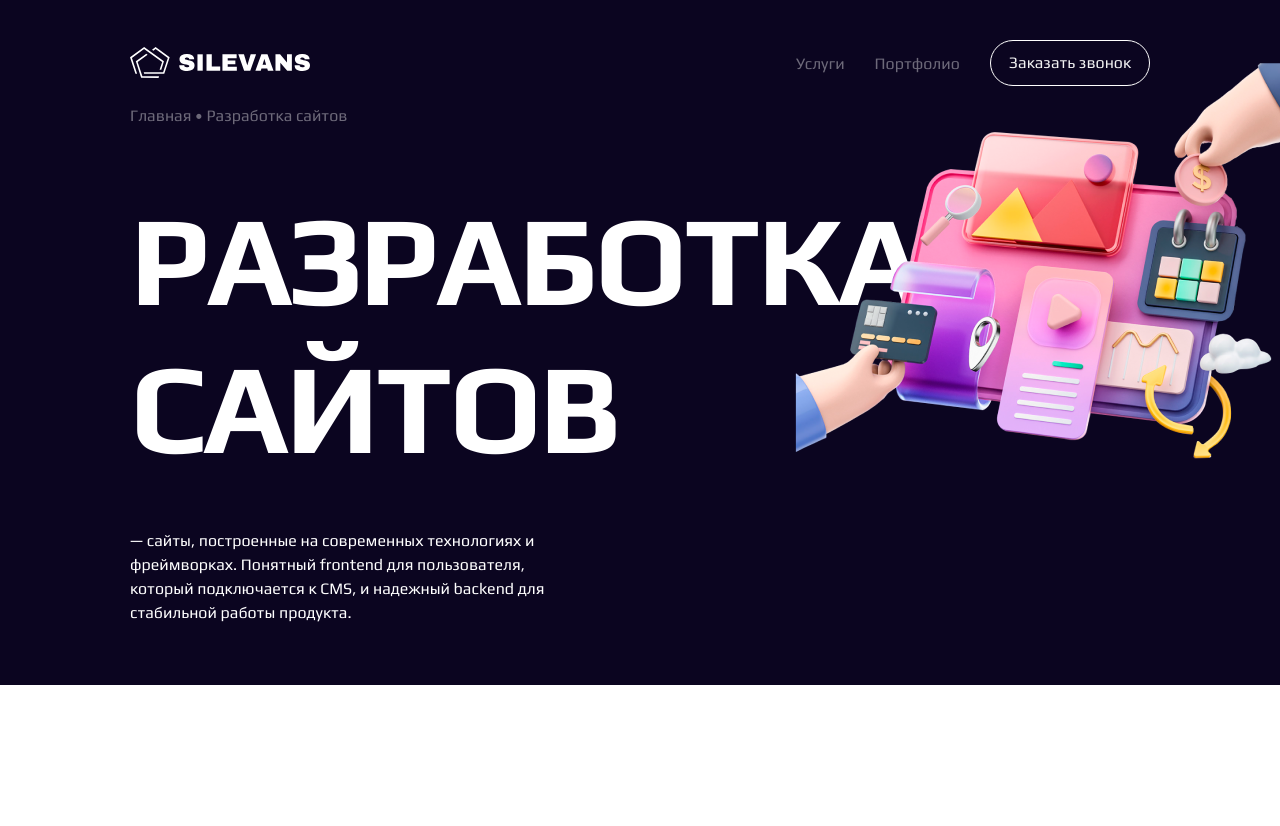
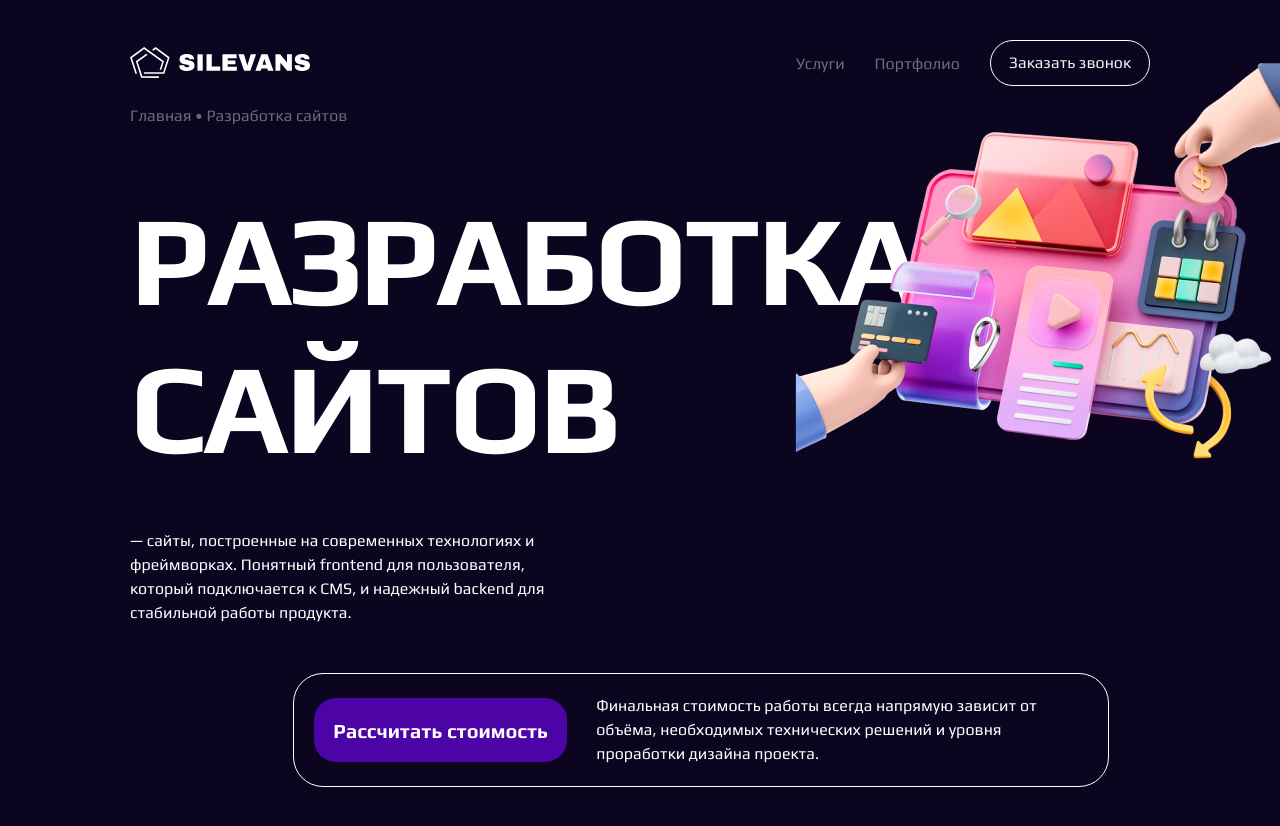
Before and after one commit to JulieBenchuk/web-studio, a Next.js app: page /development in a window 1280 px wide. Shown: the top 826 px of the page. Before the commit the page ends 800 px from the top, so only its background shows below. Built offline with nearby package versions, Linux system fonts and the light colour scheme.

Commit message:
feat: added cost block to top block

```diff
--- a/src/components/common/topBlock/TopBlock.tsx
+++ b/src/components/common/topBlock/TopBlock.tsx
@@ -4,6 +4,7 @@ import Header from "@/components/common/header/Header";
 import style from "./../../../styles/components/topBlock.module.scss"
 import bgImage from "../../../assets/img/developmentTopBg.png"
 import MainTitle from "@/components/common/Titles/MainTitle";
+import FullButton from "@/components/common/buttons/FullButton";
 
 const TopBlock: React.FC<{}> = () => {
     return (
@@ -19,6 +20,14 @@ const TopBlock: React.FC<{}> = () => {
             <div className={style.bgImageBlock}>
                 <img src={bgImage.src} alt="background" className={style.bgImage}/>
             </div>
+            <div className={style.costBlock}>
+                <div>
+                    <FullButton> Рассчитать стоимость </FullButton>
+                </div>
+                <span className={style.costDescription}>Финальная стоимость работы всегда напрямую зависит от объёма,
+                    необходимых технических решений и уровня проработки дизайна проекта.
+                </span>
+            </div>
 
 
         </Wrapper>
--- a/src/styles/components/buttons/buttons.module.scss
+++ b/src/styles/components/buttons/buttons.module.scss
@@ -36,10 +36,8 @@
   background: $bg-five;
   border-radius: 22px;
   border: none;
+  @include Text-FS-FW-LH(20px, 700, 23px);
   font-style: normal;
-  font-weight: 700;
-  font-size: 20px;
-  line-height: 23px;
   color: $text-color-primary;
   z-index: 3;
 
--- a/src/styles/components/topBlock.module.scss
+++ b/src/styles/components/topBlock.module.scss
@@ -60,4 +60,23 @@
 
   }
 
+  .costBlock {
+    display: flex;
+    flex-direction: row;
+    align-items: center;
+    padding: 20px;
+    margin-top: 48px;
+    margin-left: 16%;
+    width: 80%;
+    border: 0.1px solid $text-color-primary;
+    border-radius: 30px;
+
+
+    .costDescription {
+      @include Text-FS-FW-LH(16px, 400, 150%);
+      margin-left: 29px;
+
+    }
+  }
+
 }
```
